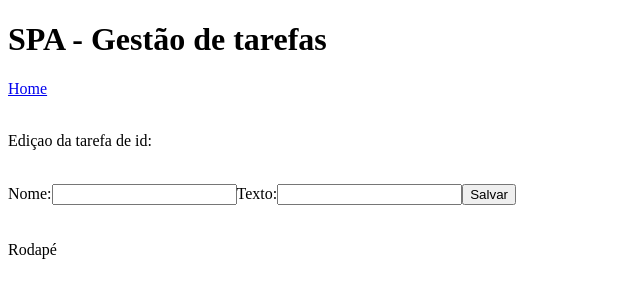
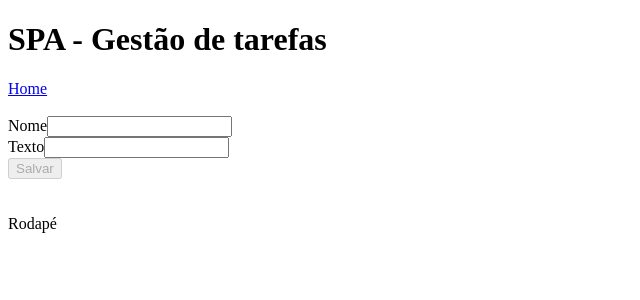
Before and after one commit to maiostri/todo-list-angular, an Angular app: page /tasks/edit/1 in a window 1280 px wide. Shown: the top 300 px of the page, without its empty margins (0-640 px from the left). Built offline with nearby package versions, Linux system fonts and the light colour scheme; no server answers.

Commit message:
Add validators.

```diff
--- a/src/app/app.module.ts
+++ b/src/app/app.module.ts
@@ -6,7 +6,7 @@ import { BrowserModule } from '@angular/platform-browser';
 import { AppComponent } from './app.component';
 import { TodoListWrapperComponent } from './todo-list-wrapper/todo-list-wrapper.component';
 import { TodoListLineComponent } from './todo-list-line/todo-list-line.component';
-import { FormsModule } from '@angular/forms';
+import { FormsModule, ReactiveFormsModule } from '@angular/forms';
 import { DirtywordsDirective } from './dirtywords.directive';
 import { TodoDetailComponent } from './todo-list-wrapper/todo-detail/todo-detail.component';
 import { TodoEditComponent } from './todo-list-wrapper/todo-edit/todo-edit.component';
@@ -32,6 +32,7 @@ const appRoutes: Routes = [
     BrowserModule,
     FormsModule,
     RouterModule.forRoot(appRoutes),
+    ReactiveFormsModule,
     HttpClientModule,
   ],
   providers: [],
--- /dev/null
+++ b/src/app/shared/validators.ts
@@ -0,0 +1,18 @@
+import { AbstractControl, ValidationErrors, ValidatorFn } from '@angular/forms';
+
+export const validador = function palavrasSujas(
+  palavras: string[]
+): ValidatorFn {
+  // control é o FormControl
+  return (control: AbstractControl): ValidationErrors | null => {
+    const forbidden = palavras.some((w) => control.value.includes(w));
+    return forbidden ? { palavrasSujas: { value: control.value } } : null;
+  };
+};
+
+export const validatorEmail = (
+  control: AbstractControl
+): ValidationErrors | null => {
+  const forbidden = control.value.includes('@');
+  return forbidden ? { emailInvalido: { value: control.value } } : null;
+};
--- a/src/app/todo-list-wrapper/todo-edit/todo-edit.component.html
+++ b/src/app/todo-list-wrapper/todo-edit/todo-edit.component.html
@@ -1,5 +1,33 @@
-<p>Ediçao da tarefa de id: {{ task.id }}</p>
-<br/>
-<span>Nome:</span><input type="text" #inputNome />
-<span>Texto:</span><input type="text" #inputTexto/>
-<button (click)="update(inputNome.value,inputTexto.value)">Salvar</button><br>
+
+<form [formGroup]="editTask" (ngSubmit)="submit()">
+    <!-- Parzinho label/input. -->
+    <div class="form-group">
+        <label for="name">Nome</label>
+        <input type="text" id="name" required formControlName="name" />
+    </div>
+
+    <!-- Div para mostrar os erros -->
+    <!-- Como se eu estivesse fazendo um "this.name" e tivesse
+    declarado a atributo. -->
+    <!-- Dirty = ele significa que o usuario já começou a digital algo. -->
+    <!-- Touched = significa que o usuario colocou o foco no input. -->
+    <div *ngIf="name?.invalid && (name?.dirty || name?.touched)">
+        <div *ngIf="name?.errors?.['required']">O nome é obrigatório!!</div>
+        <div *ngIf="name?.errors?.['minlength']">O nome precisa ter 3 letras!!</div>
+        <div *ngIf="name?.errors?.['palavrasSujas']">Tira isso da boca menino</div>
+    </div>
+    <div class="form-group">
+        <label for="text">Texto</label>
+        <input type="text" id="text" required formControlName="text"/>
+    </div>
+    <div *ngIf="text?.invalid && (text?.dirty || text?.touched)">
+        <div *ngIf="text?.errors?.['required']">O texto é obrigatório!!</div>
+        <div *ngIf="text?.errors?.['minlength']">O texto precisa ter 3 letras!!</div>
+        <div *ngIf="text?.errors?.['palavrasSujas']">Tira isso da boca menino</div>
+    </div>
+    <button type="submit" [disabled]="!editTask.valid" >Salvar</button>
+</form>
+
+<div>
+    <!-- nao vale aqui. -->
+</div>
--- a/src/app/todo-list-wrapper/todo-edit/todo-edit.component.ts
+++ b/src/app/todo-list-wrapper/todo-edit/todo-edit.component.ts
@@ -1,7 +1,9 @@
+import { validador } from './../../shared/validators';
 import { ApiService } from './../../api.service';
 import { ActivatedRoute } from '@angular/router';
 import { Component, OnInit } from '@angular/core';
 import { Task } from 'src/app/model/task';
+import { FormGroup, FormControl, Validators, ValidatorFn, AbstractControl, ValidationErrors } from '@angular/forms';
 
 @Component({
   selector: 'app-todo-edit',
@@ -11,16 +13,63 @@ import { Task } from 'src/app/model/task';
 export class TodoEditComponent implements OnInit {
   task: Task = new Task('', '', '');
 
+  words: string[] = ["boça", "bocó"];
+
+  editTask: FormGroup;
+
+  // ValidatorFN é uma funçao que retorna um [objeto em caso de erro]
+  // Ou nulo em caso de sucesso.
+
+
+  validator = (control: AbstractControl): ValidationErrors | null => {
+    const forbidden = ["boça", "bocó"].some(w => control.value.includes(w));
+      return forbidden ? { palavrasSujas: { value: control.value} } : null;
+  }
+
   constructor(private route: ActivatedRoute, private apiService: ApiService) {
     const taskId = this.route.snapshot.params['id'];
     this.apiService.getTask(taskId).subscribe((task) => (this.task = task));
+
+    // Inicializando o formulario.
+    // Recebe no construtor um objeto que tenha as mesmas entradas
+    // do formulario.
+
+    // Um FormGroup é composto por 1 ou mais FormControls.
+
+    this.editTask = new FormGroup({
+      // Estou fazendo o link entre o campo no form, e um atributo
+      // no modelo.
+      'name': new FormControl(this.task.name,
+        // Array de validadores.
+        [Validators.required,
+        Validators.minLength(3),
+        validador(this.words)
+      ]
+        ),
+      'text': new FormControl(this.task.text,
+        // Array de validadores.
+        [Validators.required,
+        Validators.minLength(3),
+        validador(this.words)
+      ])
+    })
   }
 
-  update(inputNome: string, inputTexto:string) {
-    const newTask = new Task(this.task.id, inputNome, inputTexto);
-    this.apiService.updateTask(newTask).subscribe(
-      data => console.log("Atualizando registro.")
-    );
+  // this.editTask.get('name') -> FormControl
+  // Varias propriedades, dentre elas:
+  // value: vai retornar o value
+  // valid, invalid, etc.
+  get name() { return this.editTask.get('name')}
+  get text() { return this.editTask.get('text')}
+
+  // O Form pode estar em 2 estados, valid e invalid.
+
+  submit() {
+    // Pegar os dados do form e mandar para a api.
+    const name = this.editTask.get('name')?.value;
+    const text = this.editTask.get('text')?.value;
+    const newTask = new Task(this.task.id, name, text);
+    this.apiService.updateTask(newTask).subscribe();
   }
 
   ngOnInit(): void {}
```
